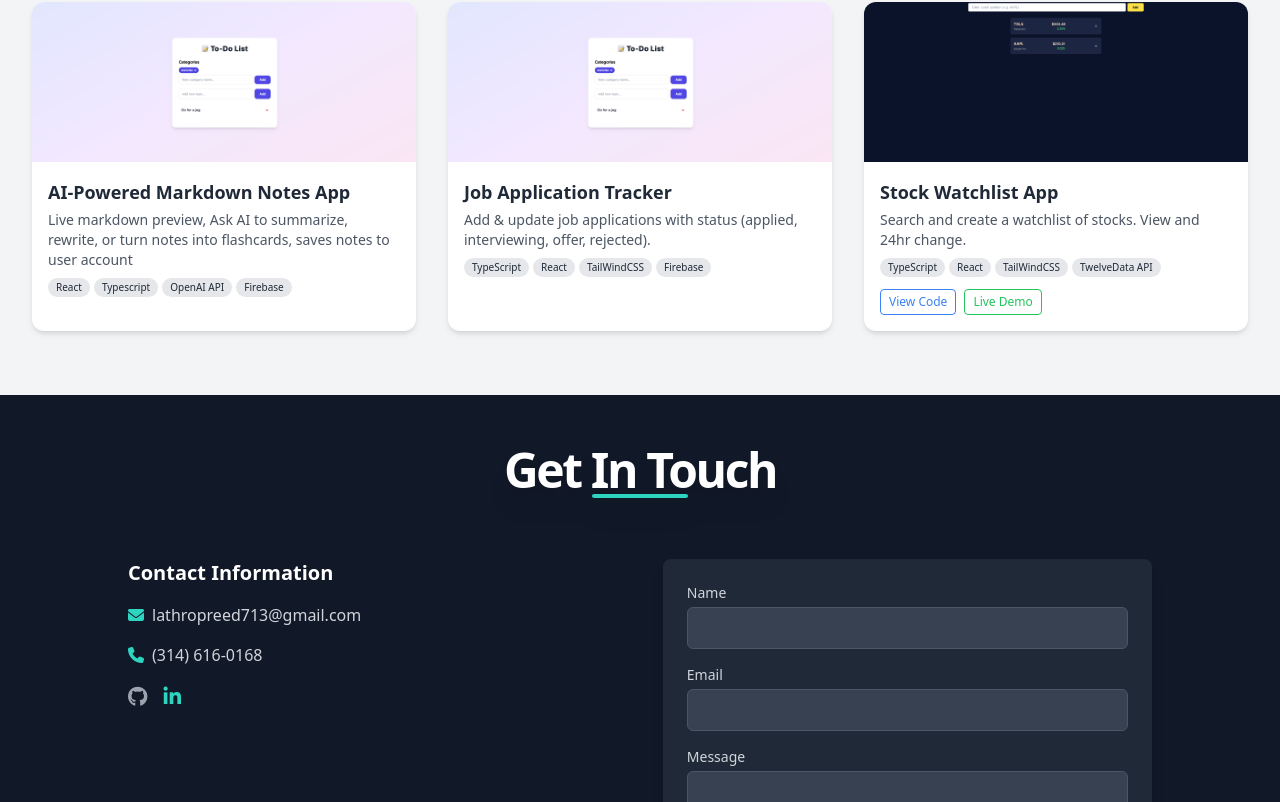
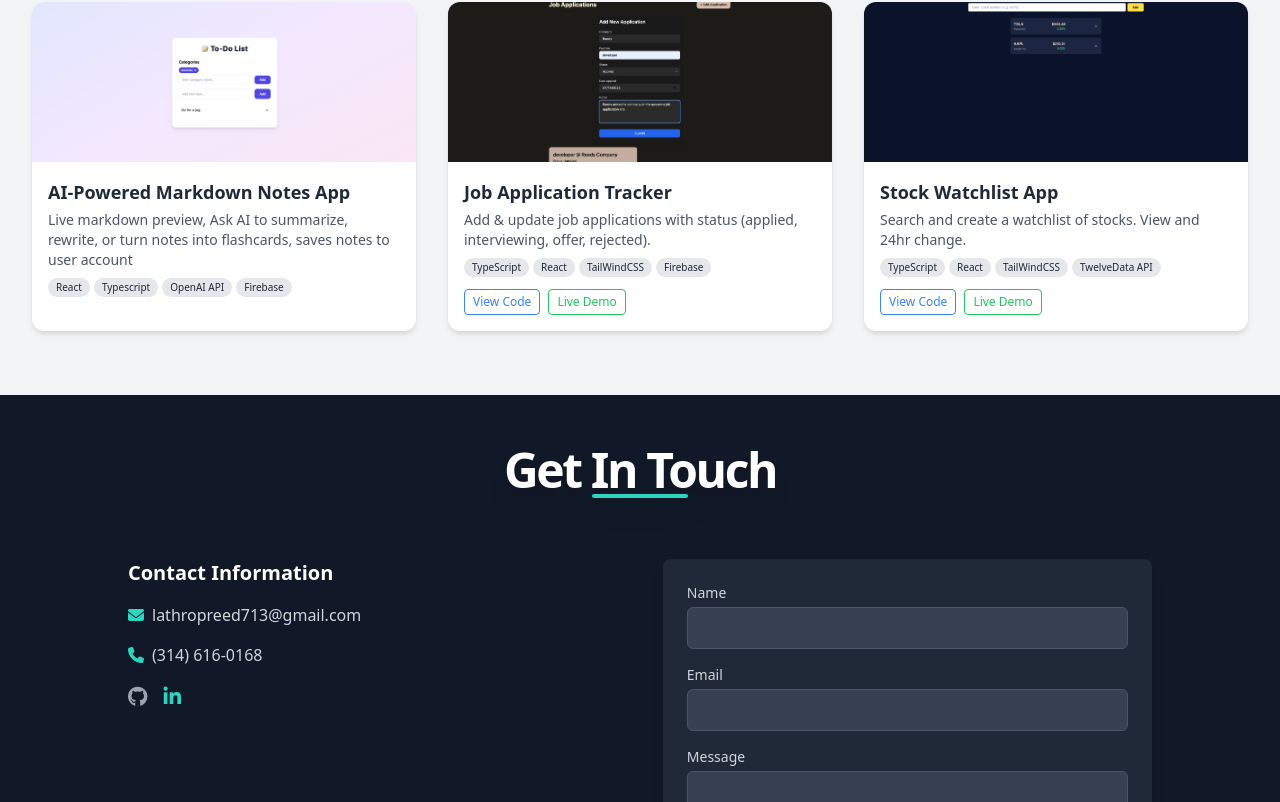
Before and after one commit to reedthedev13/Project-Portfolio, a React (Create React App) app: page / in a window 1280 px wide. Shown: the part 1438-2240 px from the top of the page. Built offline with nearby package versions, Linux system fonts and the light colour scheme.

Commit message:
added project

```diff
--- a/src/components/Projects.js
+++ b/src/components/Projects.js
@@ -7,6 +7,7 @@ import WeatherApp from "../assets/WeatherAppSS.png";
 import NoteTaking from "../assets/NoteTakingSS.png";
 import ToDoList from "../assets/TDLSS.png";
 import StockWatch from "../assets/StockWatch.png";
+import JobAppPic from "../assets/JobAppPic.png";
 
 const Projects = () => {
   const projects = [
@@ -85,9 +86,9 @@ const Projects = () => {
       description:
         "Add & update job applications with status (applied, interviewing, offer, rejected).",
       technologies: ["TypeScript", "React", "TailWindCSS", "Firebase"],
-      image: ToDoList,
-      githubLink: "",
-      liveDemo: "",
+      image: JobAppPic,
+      githubLink: "https://github.com/reedthedev13/Job-Application-Tracker2",
+      liveDemo: "https://job-application-tracker2.vercel.app/",
     },
     {
       id: 9,
```
Also changed, not shown: src/assets/JobAppPic.png (added).
